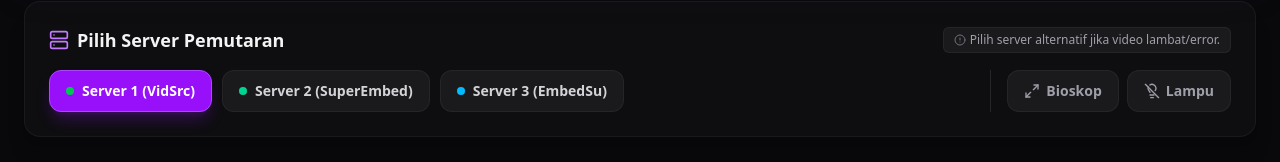
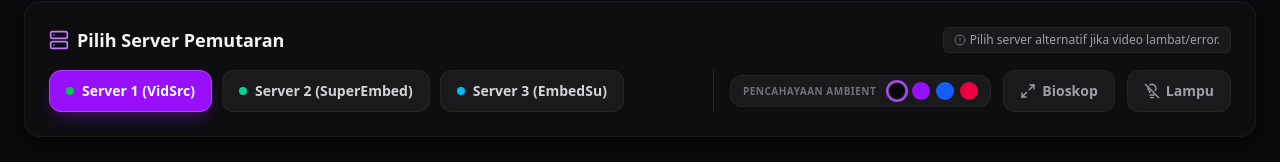
Before and after one commit to Arsyacoo/NontonYuk, a Next.js app: page /watch/1011985 in a window 1280 px wide. Shown: the part 727-889 px from the top of the page. Built offline with nearby package versions, Linux system fonts and the light colour scheme.

Commit message:
feat: implement interactive color dots UI switcher for cinema ambient themes

```diff
--- a/app/watch/[id]/page.tsx
+++ b/app/watch/[id]/page.tsx
@@ -331,7 +331,46 @@ export default function WatchPage({ params }: WatchPageProps) {
                         </div>
 
                         {/* Player Mode Buttons */}
-                        <div className="flex items-center gap-2 pl-0 sm:pl-4 border-t sm:border-t-0 sm:border-l border-white/10 pt-3 sm:pt-0 w-full sm:w-auto justify-end">
+                        <div className="flex flex-wrap items-center gap-3 pl-0 sm:pl-4 border-t sm:border-t-0 sm:border-l border-white/10 pt-3 sm:pt-0 w-full sm:w-auto justify-end">
+                            {/* Ambient Theme Dots Selector */}
+                            <div className="flex items-center gap-2 bg-white/5 border border-white/5 px-3 py-1.5 rounded-xl shrink-0">
+                                <span className="text-[10px] font-bold uppercase tracking-wider text-zinc-500 select-none">
+                                    {t("watch.ambient_title")}
+                                </span>
+                                <div className="flex items-center gap-1.5 ml-1">
+                                    {([
+                                        { id: "black", color: "bg-[#09090b] border-white/30", label: t("watch.ambient_black") },
+                                        { id: "purple", color: "bg-purple-600 border-purple-400", label: t("watch.ambient_purple") },
+                                        { id: "blue", color: "bg-blue-600 border-blue-400", label: t("watch.ambient_blue") },
+                                        { id: "red", color: "bg-rose-600 border-rose-500", label: t("watch.ambient_red") }
+                                    ] as const).map((themeOpt) => (
+                                        <button
+                                            key={themeOpt.id}
+                                            onClick={() => {
+                                                setAmbientTheme(themeOpt.id);
+                                                try {
+                                                    localStorage.setItem("nontonyuk_ambient_theme", themeOpt.id);
+                                                } catch (e) {
+                                                    console.error(e);
+                                                }
+                                                showToast(
+                                                    locale === "id"
+                                                        ? `Atmosfer ruangan diganti ke ${themeOpt.label}`
+                                                        : `Room atmosphere changed to ${themeOpt.label}`,
+                                                    "success"
+                                                );
+                                            }}
+                                            className={clsx(
+                                                "w-4.5 h-4.5 rounded-full border transition-all cursor-pointer hover:scale-110 active:scale-95",
+                                                themeOpt.color,
+                                                ambientTheme === themeOpt.id ? "ring-2 ring-purple-500 border-white" : "border-transparent"
+                                            )}
+                                            title={themeOpt.label}
+                                        />
+                                    ))}
+                                </div>
+                            </div>
+
                             <button
                                 onClick={toggleTheaterMode}
                                 className={`flex-1 sm:flex-initial inline-flex items-center justify-center gap-1.5 px-4 py-2.5 rounded-xl border text-xs sm:text-sm font-semibold transition-all cursor-pointer ${isTheaterMode
```
